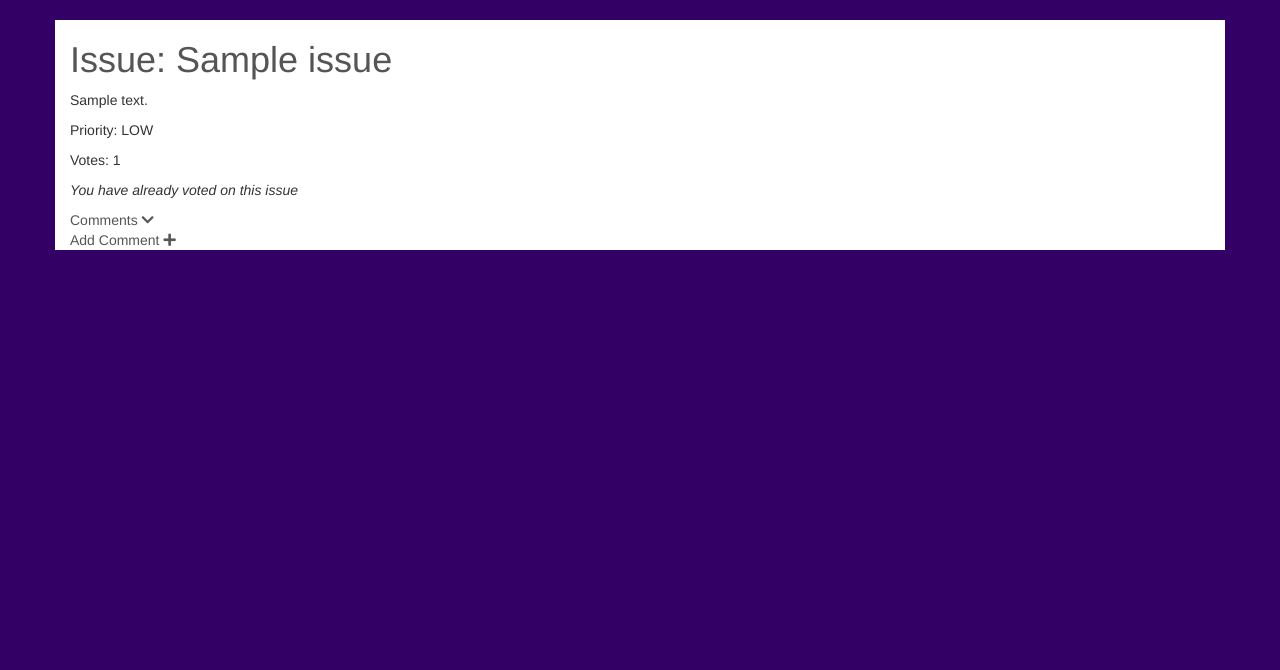
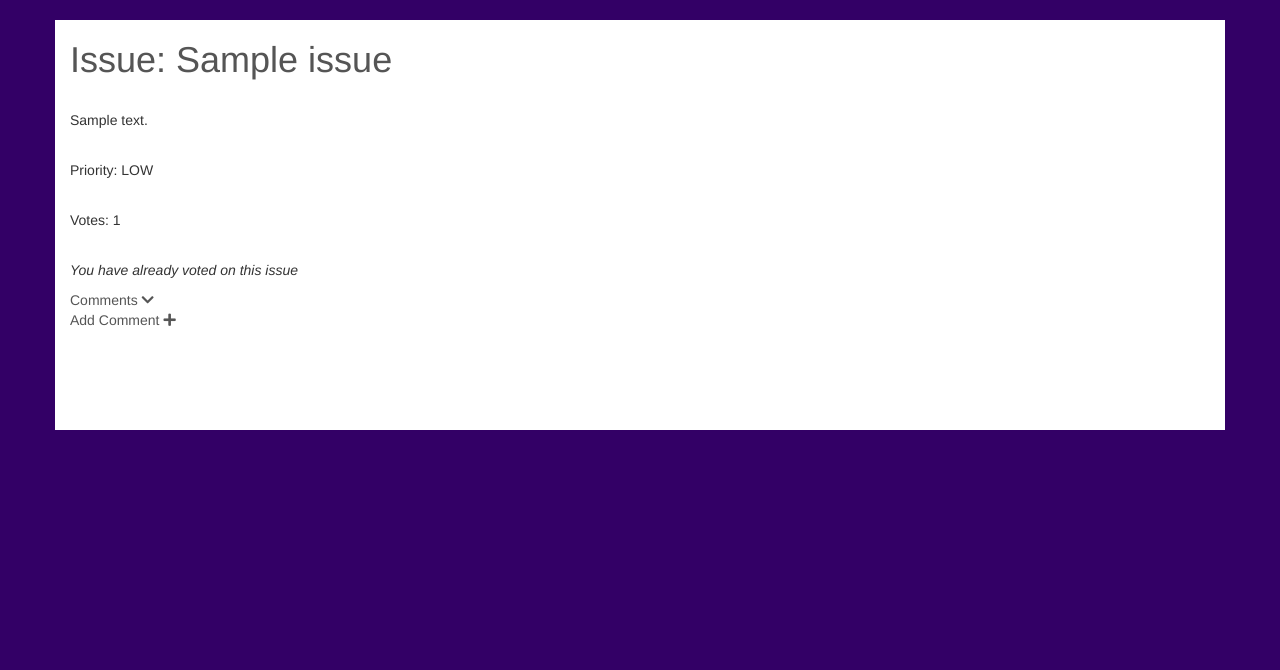
Before and after one commit to kmaaallen/unicorn-attractor-milestone, a Django app: page /issues/full_issue/1/ in a window 1280 px wide. Shown: the part 50-720 px from the top of the page. Run offline with Django 3.2, Linux system fonts and the light colour scheme; a user stored in the database is signed in; tables that the repository leaves empty hold one stand-in row (values such as "Sample post"); some libraries are stand-ins or nearby versions.

Commit message:
fixing upvote url in full issue page, some styling

```diff
--- a/Notes.txt
+++ b/Notes.txt
@@ -146,3 +146,6 @@ using the form
 - cannot currently upvote on full issue page  - wrong url?
 - body need margins in mobile
 - styles all issues page partially for mobile with collapsible sections.
+
+26/01/20
+- now upvote on issue is not working... - all now working, including from full issue page
--- a/issues/templates/full_issue.html
+++ b/issues/templates/full_issue.html
@@ -5,16 +5,16 @@
 {% block page_heading %} Full Issue {% endblock %}
 {% block content %}
 <div class="container full-issue">
-	<h1 class="upvote-link">Issue: {{ issue.title }}</h1>
+	<h1 class="upvote-link issue-bottom-margin">Issue: {{ issue.title }}</h1>
 	<div>
-		<p>{{ issue.description }}</p>
-		<p>Priority: {{ issue.priority }}</p>
-		<p>Votes: {{ issue.votes }}</p>
+		<p class="issue-bottom-margin">{{ issue.description }}</p>
+		<p class="issue-bottom-margin">Priority: {{ issue.priority }}</p>
+		<p class="issue-bottom-margin">Votes: {{ issue.votes }}</p>
 		{% if user.is_authenticated %}
         {% if user in issue.voters.all %}
         <p class="already-voted">You have already voted on this issue</p>
         {% else %}
-        <p><a class="upvote-link" href="upvote/{{ issue.id }}">Upvote <i class="fa fa-arrow-up"></i></a></p>
+        <p><a class="upvote-link" href="{% url 'upvote' issue_id=issue.id%}">Upvote <i class="fa fa-arrow-up"></i></a></p>
         {% endif %}
 
 		<div>
--- a/issues/views.py
+++ b/issues/views.py
@@ -1,4 +1,4 @@
-from django.shortcuts import render, get_object_or_404, redirect
+from django.shortcuts import render, get_object_or_404, redirect, reverse
 from .models import Issue, Vote, Comment
 from .forms import AddIssueForm, AddCommentForm
 from django.contrib.auth.decorators import login_required
--- a/static/css/style.css
+++ b/static/css/style.css
@@ -313,6 +313,11 @@ h1.landing-title{
 .full-issue{
     margin-top: 20px;
     background-color: #ffffff;
+    padding-bottom: 100px;
+}
+
+.issue-bottom-margin{
+    margin-bottom: 30px;
 }
 
 .comment-full{
```
